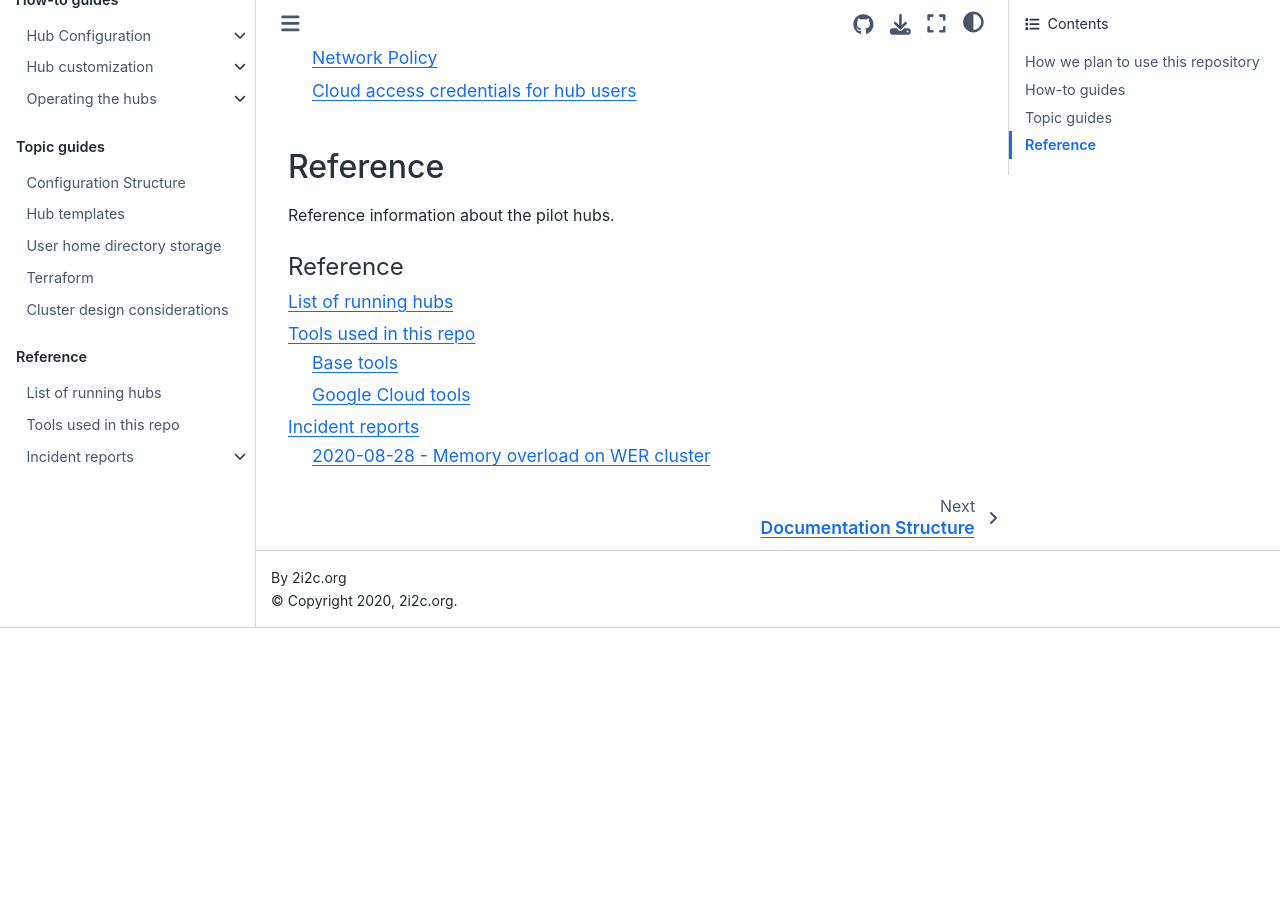
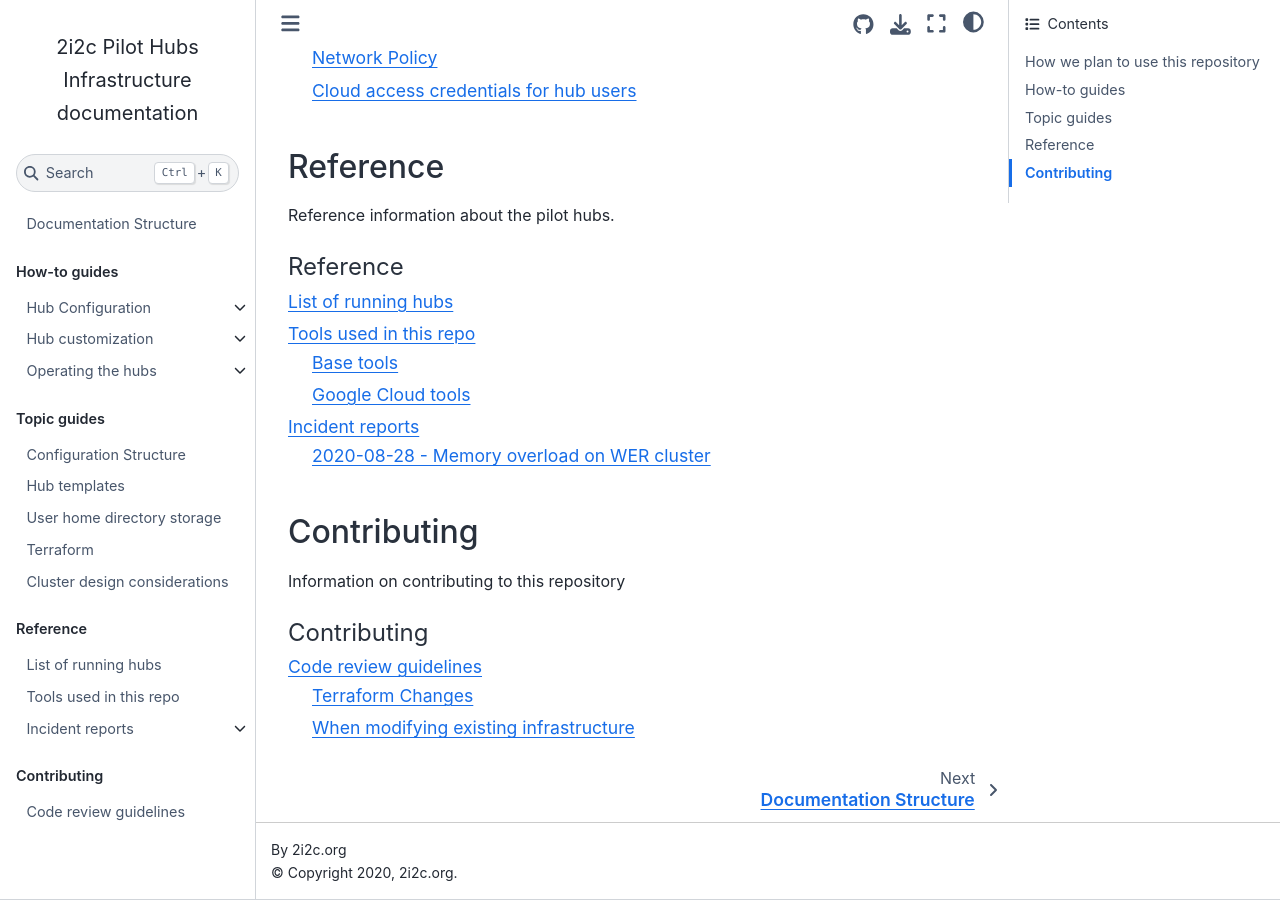
Before and after one commit to 2i2c-org/infrastructure, a Sphinx documentation site: the page built from docs/index.md, in a window 1280 px wide and 900 px high, scrolled down 1956 px. Built offline with Sphinx 7.4.7 and the Sphinx Book theme 1.1.4, drawn with Linux system fonts in a browser that asks for light colours; pages that are not in the unit, such as notebooks, are missing from menus; the version number could not be read and is left out; before the commit the page ends 2584 px from its top, so only the background shows below that; some of the changed lines change nothing that is shown.

Commit message:
Add code review guidelines for Terraform code
Writing and reviewing terraform code has different challenges than
reviewing other kinds of code. This is a draft attempt at
codifying how code review and merges work with terraform in our
repo, so we can make changes safely and quickly

````diff
--- /dev/null
+++ b/docs/contributing/code-review.md
@@ -0,0 +1,73 @@
+# Code review guidelines
+
+This document codifies our guidelines for doing code review
+and merging pull requests.
+
+> A Foolish Consistency is the Hobgoblin of Little Minds
+> - PEP 8
+
+## Terraform Changes
+
+[Terraform](https://www.terraform.io/) lets us treat our infrastructure
+as code, so we can use regular code quality practices (code review,
+linters, extensive documentation, etc) to keep the quality of our
+infrastructure high. However, it comes with a few caveats:
+
+1. Locally and iteratively testing terraform is impossible - as we
+   develop it, the infrastructure is deployed / modified / destroyed
+   as we go.
+2. Behavior of a bit of terraform code differs based on the current
+   state of the infrastructure (as represented in the
+   [state file](https://www.terraform.io/docs/language/state/index.html)).
+3. While `terraform plan` can tell us what terraform *thinks* it is
+   going to do, it might not always succeed. Permission errors or
+   organizational restrictions can cause it to fail. Timeouts can happen.
+   Runtime errors pop up.
+
+Thanks to all these, it is impossible to accurately gauge the impact of
+a terraform code change just from looking at the text nor automatically
+deploy it via continuous deployment.
+
+The guiding principles for terraform code review are:
+
+1. Person who writes the code also does the `terraform apply`.
+2. Terraform code merged into the repo must already be successfully applied.
+3. For new infrastructure, focus of code review is just on infrastructure design review.
+4. For existing infrastructure, focus is on both making sure the change
+   is minimally disruptive, and on infrastructure design.
+
+### When setting up new infrastructure
+
+For creating *new* infrastructure, the suggested workflow is:
+
+1. Iteratively develop the code locally, testing it with `terraform apply`
+   as you go.
+2. Start a PR early, and solicit feedback. The primary goal here is to
+   do a review of the *infrastructure design*, rather than of any particular
+   `terraform plan` output.
+3. Once someone else approves your PR, you must:
+
+   1. Destroy the current infra you have setup with `terraform destroy`
+   2. `terraform apply` from scratch, so new infra is setup from scratch
+      based on the reviewed state of the PR. If things break, amend your
+	  PR until it unbreaks. This might solicit adding another cycle of
+	  code review.
+   3. Self-merge the PR once the infra works as you would like.
+
+   This way, terraform code will have been 'realized' by the time it is
+   merged.
+
+## When modifying existing infrastructure
+
+For modifications to *existing infrastructure*, the suggested workflow is:
+
+1. Make a PR with the suggested change, and iterate on it. Try to use just
+   `terraform plan` while iterating as much as possible.
+2. Post the output of `terraform plan` in your PR for reviewers. We want
+   to review the changes to the infrastructure design, but *also* to any
+   currently existing resources and how it might impact users.
+3. Once approved, `terraform apply` your change, and make sure it works ok.
+   If things break, amend your PR (and `terraform apply`) until it unbreaks.
+   You might need another cycle of code review.
+4. After the change has been successfully performed with `terraform apply`,
+   self-merge your PR.
--- a/docs/index.md
+++ b/docs/index.md
@@ -59,3 +59,14 @@
 reference/tools
 incidents/index
 ```
+
+## Contributing
+
+Information on contributing to this repository
+
+```{toctree}
+:caption: Contributing
+:maxdepth: 2
+
+contributing/code-review
+```
````
